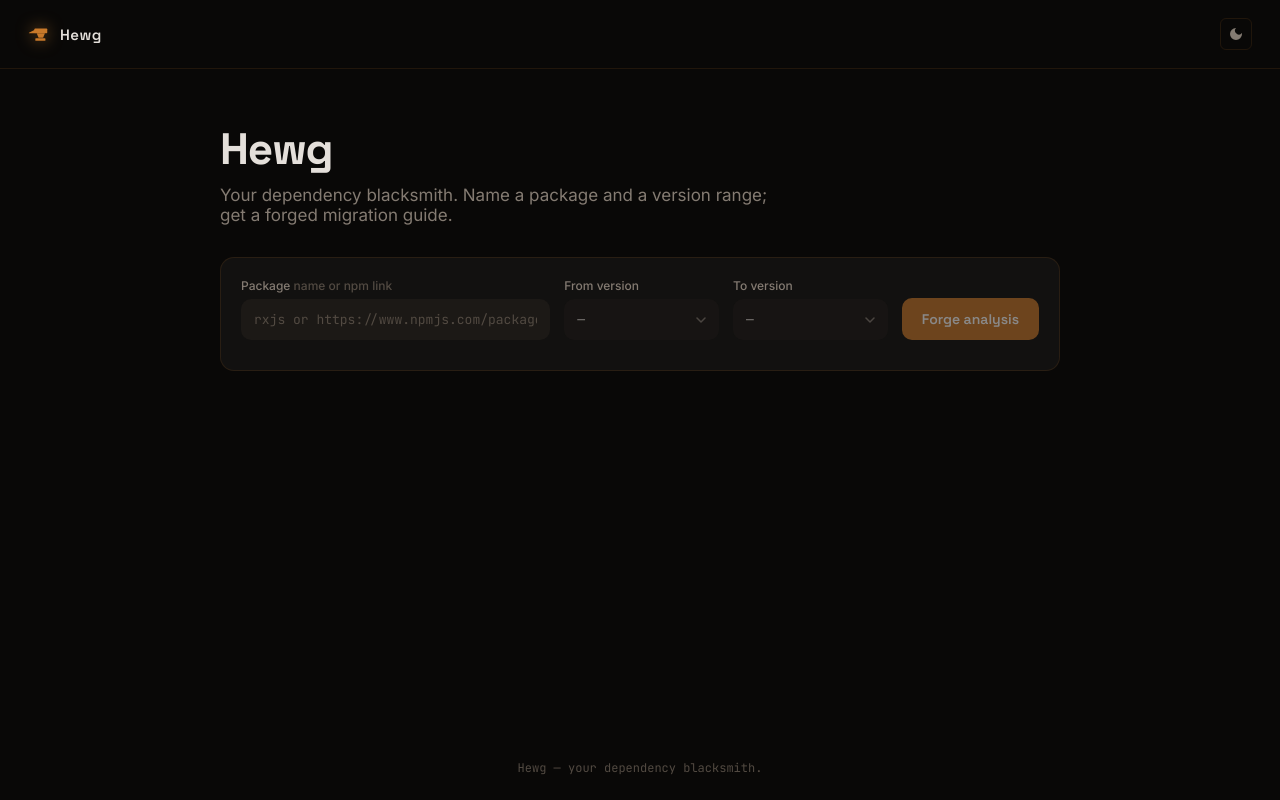
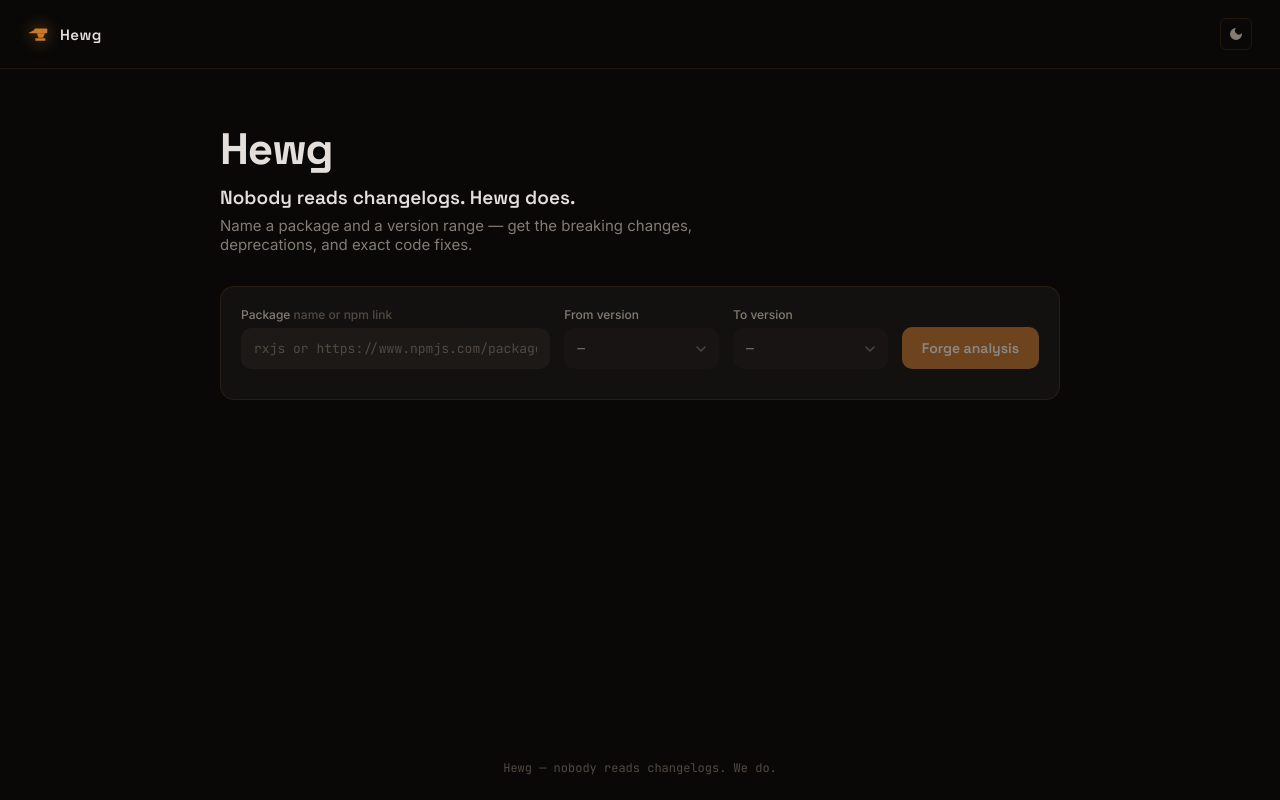
Before and after one commit to Maminasouleymane/Hewg, an Angular app in the folder frontend/: page / in a window 1280 px wide. Built offline with nearby package versions, Linux system fonts and the light colour scheme.

Commit message:
New tagline: Nobody reads changelogs. Hewg does.

```diff
--- a/frontend/src/app/app.html
+++ b/frontend/src/app/app.html
@@ -29,4 +29,4 @@
   </button>
 </nav>
 <main class="page"><router-outlet /></main>
-<footer class="footer">Hewg — your dependency blacksmith.</footer>
+<footer class="footer">Hewg — nobody reads changelogs. We do.</footer>
--- a/frontend/src/app/features/analyzer/analyzer.html
+++ b/frontend/src/app/features/analyzer/analyzer.html
@@ -2,7 +2,8 @@
   @case ('input') {
     <section class="hero">
       <h1>Hewg</h1>
-      <p class="tagline">Your dependency blacksmith. Name a package and a version range; get a forged migration guide.</p>
+      <p class="tagline">Nobody reads changelogs. Hewg does.</p>
+      <p class="subtext">Name a package and a version range — get the breaking changes, deprecations, and exact code fixes.</p>
     </section>
     <app-forge-input (submitted)="forge($event)" />
     @if (starting()) {
--- a/frontend/src/app/features/analyzer/analyzer.scss
+++ b/frontend/src/app/features/analyzer/analyzer.scss
@@ -1,8 +1,23 @@
 @use 'tokens' as *;
 
 .hero { margin-bottom: 32px; }
-h1 { font: 700 44px/1.1 $font-display; letter-spacing: -1px; }
-.tagline { margin: 12px 0 0; font: 400 17px $font-body; max-width: 560px; }
+h1 {
+  font: 700 44px/1.1 $font-display;
+  letter-spacing: -1px;
+  animation: fade-up 0.4s ease both;
+}
+.tagline {
+  margin: 12px 0 0;
+  font: 600 19px $font-display;
+  color: $text-primary;
+  animation: fade-up 0.4s ease both 0.08s;
+}
+.subtext {
+  margin: 6px 0 0;
+  font: 400 15px $font-body;
+  max-width: 560px;
+  animation: fade-up 0.4s ease both 0.16s;
+}
 
 .note { margin-top: 16px; color: $text-muted; font: 400 12px $font-mono; }
 .error {
--- a/frontend/src/index.html
+++ b/frontend/src/index.html
@@ -2,10 +2,10 @@
 <html lang="en">
 <head>
   <meta charset="utf-8">
-  <title>Hewg — your dependency blacksmith</title>
+  <title>Hewg — nobody reads changelogs</title>
   <base href="/">
   <meta name="viewport" content="width=device-width, initial-scale=1">
-  <meta name="description" content="Hewg analyzes npm migration paths and forges a structured migration guide.">
+  <meta name="description" content="Hewg analyzes npm package upgrades and tells you exactly what breaks, what's deprecated, and how to fix it — sourced from real release notes.">
   <link rel="icon" type="image/svg+xml" href="favicon.svg">
   <link rel="alternate icon" type="image/x-icon" href="favicon.ico">
   <link rel="preconnect" href="https://fonts.googleapis.com">
```
